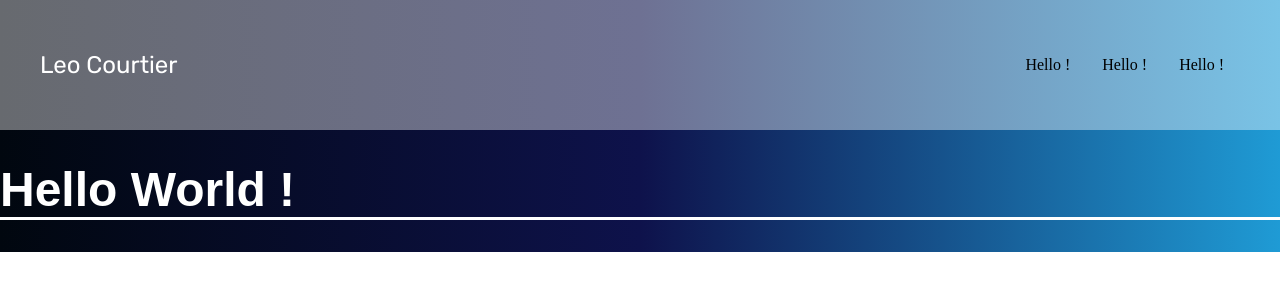
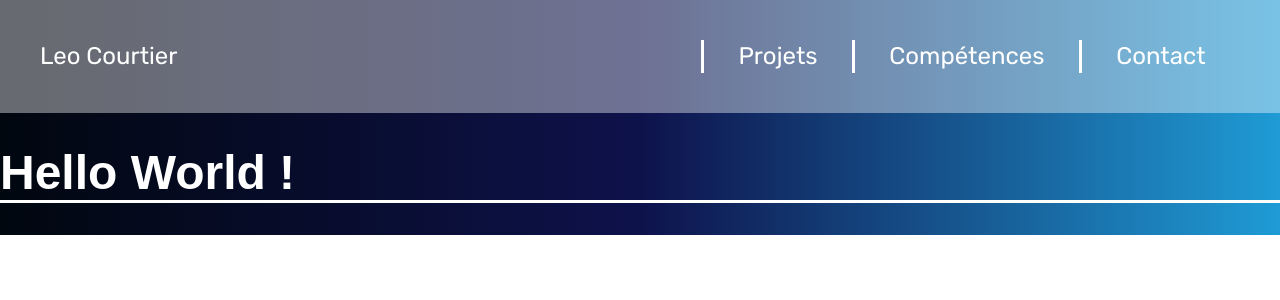
Before and after one commit to Skyron92/LeoCourtierWebsite, an Angular app: page / in a window 1280 px wide. Shown: the top 300 px of the page. Built offline with nearby package versions, Linux system fonts and the light colour scheme; a web font is replaced by a local one.

Commit message:
Add navigators

```diff
--- a/src/header/header.css
+++ b/src/header/header.css
@@ -14,7 +14,7 @@ header{
   align-items: center;
 }
 .home{
-  font-size: 1.5em;
+  font-size: 1em;
 }
 
 .navigation{
--- a/src/header/header.html
+++ b/src/header/header.html
@@ -4,9 +4,9 @@
       <a class="standard-text" href="index.html">Leo Courtier</a>
     </span>
     <div class="navigation">
-      <app-navigator/>
-      <app-navigator/>
-      <app-navigator/>
+      <app-navigator label="Projets" link="index.html"/>
+      <app-navigator label="Compétences" link="index.html"/>
+      <app-navigator label="Contact" link="index.html"/>
     </div>
   </div>
 </header>
--- a/src/navigator/navigator.css
+++ b/src/navigator/navigator.css
@@ -1,3 +1,7 @@
-div{
-  padding: 1em;
+.navigator{
+  padding: 0 2em;
+  border-left: 3px var(--text-color) solid;
 }
+a{
+  padding: 0.1em;
+}
--- a/src/navigator/navigator.html
+++ b/src/navigator/navigator.html
@@ -1,3 +1,3 @@
-<div>
-  Hello !
+<div class="navigator">
+  <a class="standard-text" [href]="link">{{label}}</a>
 </div>
--- a/src/navigator/navigator.ts
+++ b/src/navigator/navigator.ts
@@ -1,4 +1,4 @@
-import { Component } from '@angular/core';
+import { Component, Input } from '@angular/core';
 
 @Component({
   selector: 'app-navigator',
@@ -7,5 +7,6 @@ import { Component } from '@angular/core';
   styleUrl: './navigator.css'
 })
 export class Navigator {
-
+  @Input() label!: string;
+  @Input() link!: string;
 }
--- a/src/styles.css
+++ b/src/styles.css
@@ -35,4 +35,5 @@ a:active{
 p, .standard-text{
   font-family: Rubik, sans-serif;
   color: var(--text-color);
+  font-size: 1.5em;
 }
```
